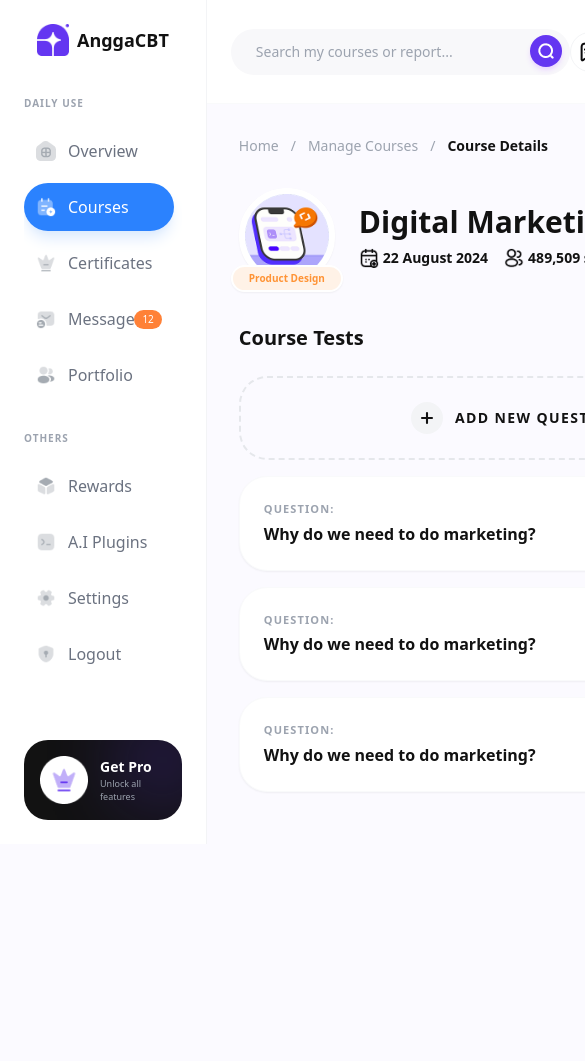
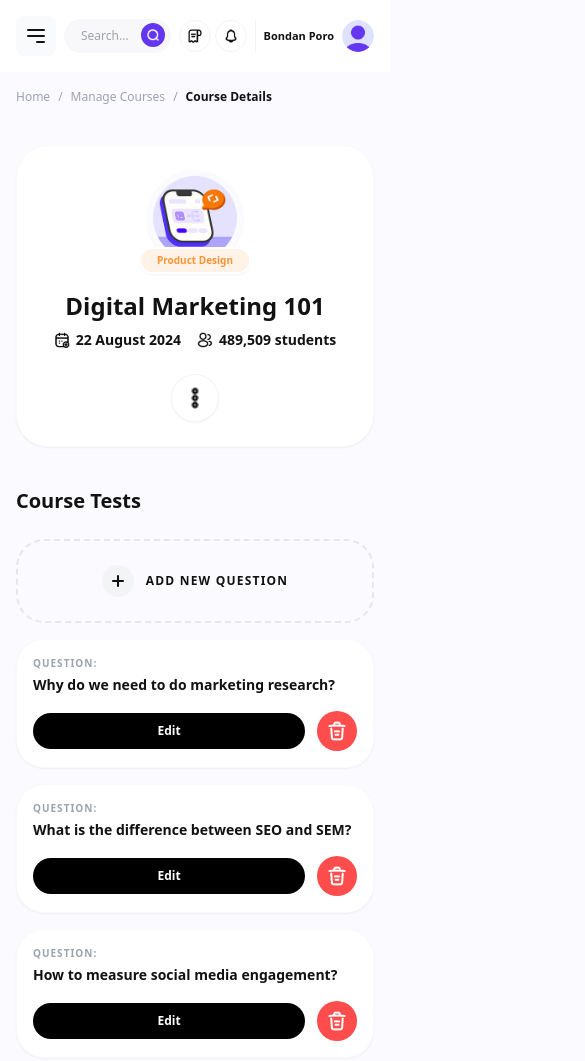
Before and after one commit to Liliang10/Web-AnggaCBT, a website: page courseDetails.html in a window 390 px wide. Shown: the top 1061 px of the page, 585 px wide, since content can reach past the window. Before the commit the page ends 844 px from the top, so only its background shows below. Drawn offline with nearby package versions, Linux system fonts and the light colour scheme.

Commit message:
Update courseDetails.html

```diff
--- a/courseDetails.html
+++ b/courseDetails.html
@@ -4,16 +4,24 @@
     <meta charset="UTF-8">
     <meta name="viewport" content="width=device-width, initial-scale=1.0">
     <script src="https://cdn.tailwindcss.com"></script>
-    <title>Course Details</title>
+    <title>Course Details - AnggaCBT</title>
     <script defer src="https://unpkg.com/alpinejs@3.x.x/dist/cdn.min.js"></script>
 </head>
-<body class="bg-[#FBFAFF] font-sans antialiased text-[#121212] overflow-x-hidden">
+<body class="bg-[#FBFAFF] font-sans antialiased text-[#121212]" x-data="{ sideBarOpen: false }">
 
     <div class="flex min-h-screen">
-        <aside class="w-64 bg-white border-r border-gray-100 flex flex-col p-6 sticky top-0 h-screen">
-            <div class="flex items-center justify-center gap-2 font-bold text-lg mb-10">
-                <img src="images/logo.png" alt="logo" class="w-8">
-                <p>AnggaCBT</p>
+        <aside
+            :class="sideBarOpen ? 'translate-x-0' : '-translate-x-full'"
+            class="fixed inset-y-0 left-0 z-50 w-64 bg-white border-r border-gray-100 flex flex-col p-6 transition-transform duration-300 transform lg:translate-x-0 lg:sticky lg:top-0 lg:h-screen">
+
+            <div class="flex items-center justify-between lg:justify-center gap-2 font-bold text-lg mb-10">
+                <div class="flex items-center gap-2">
+                    <img src="images/logo.png" alt="logo" class="w-8">
+                    <p>AnggaCBT</p>
+                </div>
+                <button @click="sideBarOpen = false" class="lg:hidden">
+                    <svg class="w-6 h-6" fill="none" stroke="currentColor" viewBox="0 0 24 24"><path stroke-linecap="round" stroke-linejoin="round" stroke-width="2" d="M6 18L18 6M6 6l12 12"></path></svg>
+                </button>
             </div>
 
             <div class="flex flex-col gap-8 overflow-y-auto flex-1 custom-scrollbar pr-2">
@@ -26,12 +34,12 @@
                             </a>
                         </li>
                         <li>
-                            <a href="#" class="flex items-center gap-3 p-3 bg-[#2B82FE] text-white rounded-full font-medium shadow-lg shadow-blue-100">
-                                <img src="images/courses.png" alt="" class="w-5 filter brightness-0 invert"> Courses
+                            <a href="#" class="flex items-center gap-3 p-3 bg-[#2B82FE] text-white rounded-full font-medium shadow-lg shadow-purple-100">
+                                <img src="images/courses.png" alt="" class="w-5"> Courses
                             </a>
                         </li>
                         <li>
-                            <a href="#" class="flex items-center gap-3 p-3 text-gray-500 hover:text-[#6436F1] font-medium">
+                            <a href="#" class="flex items-center gap-3 p-3 text-gray-500 hover:text-[#6436F1] font-medium transition-all">
                                 <img src="images/certificates.png" alt="" class="w-5"> Certificates
                             </a>
                         </li>
@@ -44,7 +52,7 @@
                             </a>
                         </li>
                         <li>
-                            <a href="#" class="flex items-center gap-3 p-3 text-gray-500 hover:text-[#6436F1] font-medium">
+                            <a href="#" class="flex items-center gap-3 p-3 text-gray-500 hover:text-[#6436F1] font-medium transition-all">
                                 <img src="images/portfolio.png" alt="" class="w-5"> Portfolio
                             </a>
                         </li>
@@ -64,109 +72,100 @@
 
             <div class="mt-6 bg-[#121212] rounded-3xl p-4 relative overflow-hidden group">
                 <div class="relative z-10 flex items-center gap-3">
-                    <img src="images/crown.png" alt="crown" class="w-12 h-12">
+                    <img src="images/crown.png" alt="crown" class="w-10 h-10">
                     <div>
-                        <p class="text-white font-bold text-sm">Get Pro</p>
-                        <p class="text-gray-400 text-[9px]">Unlock all features</p>
+                        <p class="text-white font-bold text-xs">Get Pro</p>
+                        <p class="text-gray-400 text-[8px]">Unlock all features</p>
                     </div>
                 </div>
-                <div class="absolute -right-5 -top-5 w-20 h-20 bg-[#6436F1] blur-[40px] opacity-30"></div>
+                <div class="absolute -right-5 -top-5 w-16 h-16 bg-[#6436F1] blur-[30px] opacity-30"></div>
             </div>
         </aside>
 
-        <main class="flex-1 flex flex-col">
-            <header class="bg-white p-6 flex items-center justify-between border-b border-gray-50">
-                <div class="relative w-96">
-                    <input type="text" placeholder="Search my courses or report..." class="w-full bg-[#F8F8FA] rounded-full py-3 px-6 outline-none text-sm border border-transparent focus:border-gray-200">
-                    <button class="absolute right-2 top-1.5 bg-[#6436F1] p-2 rounded-full shadow-md shadow-purple-200">
-                        <img src="images/search.png" alt="search" class="w-4 h-4 filter brightness-0 invert">
+        <div x-show="sideBarOpen" @click="sideBarOpen = false" class="fixed inset-0 bg-black bg-opacity-50 z-40 lg:hidden"></div>
+
+        <main class="flex-1 min-w-0 flex flex-col w-full">
+            <header class="bg-white p-4 md:p-6 flex items-center justify-between border-b border-gray-50 gap-2 md:gap-4">
+                <div class="flex items-center gap-2 md:gap-4 flex-1">
+                    <button @click="sideBarOpen = true" class="md:hidden p-2 bg-gray-50 rounded-lg shrink-0">
+                        <svg class="w-6 h-6" fill="none" stroke="currentColor" viewBox="0 0 24 24">
+                            <path stroke-linecap="round" stroke-linejoin="round" stroke-width="2" d="M4 6h16M4 12h16m-7 6h7"></path>
+                        </svg>
                     </button>
+
+                    <div class="relative w-full max-w-[160px] sm:max-w-xs md:max-w-sm lg:max-w-md">
+                        <input type="text" placeholder="Search..."
+                            class="w-full bg-[#F8F8FA] rounded-full py-2 pl-4 pr-10 outline-none text-xs sm:text-sm border border-transparent focus:border-gray-200">
+                        <button class="absolute right-1.5 top-1 bg-[#6436F1] p-1.5 rounded-full">
+                            <img src="images/search.png" alt="search" class="w-3 h-3">
+                        </button>
+                    </div>
                 </div>
 
-                <div class="flex items-center gap-6">
-                    <div class="flex gap-3">
-                        <button class="w-10 h-10 flex items-center justify-center border border-gray-100 rounded-full hover:bg-gray-50"><img src="images/receipt.png" class="w-5"></button>
-                        <button class="w-10 h-10 flex items-center justify-center border border-gray-100 rounded-full hover:bg-gray-50"><img src="images/notification.png" class="w-5"></button>
+                <div class="flex items-center gap-2 md:gap-6 shrink-0">
+                    <div class="flex gap-1 md:gap-3">
+                        <button class="w-8 h-8 md:w-9 md:h-9 flex items-center justify-center border border-gray-100 rounded-full hover:bg-gray-50">
+                            <img src="images/receipt.png" class="w-3.5 md:w-4">
+                        </button>
+                        <button class="w-8 h-8 md:w-9 md:h-9 flex items-center justify-center border border-gray-100 rounded-full hover:bg-gray-50">
+                            <img src="images/notification.png" class="w-3.5 md:w-4">
+                        </button>
                     </div>
-                    <div class="flex items-center gap-3 border-l pl-6 border-gray-100">
+
+                    <div class="flex items-center gap-2 md:gap-3 border-l pl-2 md:pl-4 border-gray-100">
                         <div class="text-right">
-                            <p class="text-[10px] text-gray-400">Howdy</p>
-                            <p class="text-sm font-bold text-[#121212]">Fany Alqo</p>
+                            <p class="text-[10px] text-gray-400 hidden sm:block">Howdy</p>
+                            <p class="text-[11px] sm:text-sm font-bold leading-tight">Bondan Poro</p>
                         </div>
-                        <img src="images/profile_picture.png" alt="profile" class="w-10 h-10 rounded-full object-cover">
+                        <img src="images/profile_picture.png" alt="profile" class="w-8 h-8 md:w-9 md:h-9 rounded-full object-cover">
                     </div>
                 </div>
             </header>
 
-            <section class="p-8 max-w-6xl mx-auto w-full">
-                <nav class="flex items-center gap-3 text-sm text-gray-400 mb-8">
-                    <a href="#" class="hover:text-[#6436F1] transition-colors">Home</a>
+            <section class="p-4 sm:p-6 lg:p-8 max-w-6xl mx-auto w-full">
+                <nav class="flex items-center gap-2 text-xs sm:text-sm text-gray-400 mb-8 overflow-x-auto whitespace-nowrap pb-2">
+                    <a href="#" class="hover:text-[#6436F1]">Home</a>
                     <span>/</span>
-                    <a href="manageCourses.html" class="hover:text-[#6436F1] transition-colors">Manage Courses</a>
+                    <a href="manageCourses.html" class="hover:text-[#6436F1]">Manage Courses</a>
                     <span>/</span>
                     <span class="text-[#121212] font-semibold">Course Details</span>
                 </nav>
 
-                <div class="flex items-center justify-between mb-10">
-                    <div class="flex items-center gap-6">
-                        <div class="relative">
-                            <div class="w-24 h-24 bg-[#E0E9FF] rounded-full flex items-center justify-center overflow-hidden border-[6px] border-white shadow-sm">
+                <div class="flex flex-col md:flex-row md:items-center justify-between gap-6 mb-10 bg-white p-6 rounded-[32px] border border-gray-50 shadow-sm">
+                    <div class="flex flex-col sm:flex-row items-center gap-6">
+                        <div class="relative shrink-0">
+                            <div class="w-24 h-24 bg-[#E0E9FF] rounded-full flex items-center justify-center overflow-hidden border-[6px] border-[#FBFAFF] shadow-sm">
                                 <img src="images/BigWebDevelopment.png" alt="Course Thumbnail" class="w-full h-full object-cover">
                             </div>
-                            <div class="absolute -bottom-2 left-1/2 -translate-x-1/2 bg-[#FFF2E7] text-[#FF9335] text-[10px] font-bold px-4 py-1 rounded-full border-2 border-white shadow-sm whitespace-nowrap">
+                            <div class="absolute -bottom-2 left-1/2 -translate-x-1/2 bg-[#FFF2E7] text-[#FF9335] text-[10px] font-bold px-4 py-1 rounded-full border-2 border-white whitespace-nowrap shadow-sm">
                                 Product Design
                             </div>
                         </div>
 
-                        <div>
-                            <h1 class="text-3xl font-extrabold text-[#121212] mb-2">Digital Marketing 101</h1>
-                            <div class="flex items-center gap-4 text-sm text-gray-500">
-                                <div class="flex items-center gap-1">
-                                    <img src="images/calendar.png" class="w-5 h-5">
+                        <div class="text-center sm:text-left">
+                            <h1 class="text-2xl sm:text-3xl font-extrabold text-[#121212] mb-2">Digital Marketing 101</h1>
+                            <div class="flex flex-wrap justify-center sm:justify-start items-center gap-4 text-sm text-gray-500">
+                                <div class="flex items-center gap-1.5">
+                                    <img src="images/calendar.png" class="w-4 h-4">
                                     <span class="font-semibold text-[#121212]">22 August 2024</span>
                                 </div>
-                                <div class="flex items-center gap-1">
-                                    <img src="images/profile_2user.png" class="w-5 h-5">
+                                <div class="flex items-center gap-1.5">
+                                    <img src="images/profile_2user.png" class="w-4 h-4">
                                     <span class="font-semibold text-[#121212]">489,509 students</span>
                                 </div>
                             </div>
                         </div>
                     </div>
 
-                    <div x-data="{ open: false }" class="relative inline-block">
-                        <button @click="open = !open"
-                                class="w-12 h-12 flex items-center justify-center bg-white border border-gray-100 rounded-full hover:bg-gray-50 shadow-sm transition-all focus:outline-none">
+                    <div x-data="{ open: false }" class="relative self-center md:self-auto">
+                        <button @click="open = !open" class="w-12 h-12 flex items-center justify-center bg-white border border-gray-100 rounded-full hover:bg-gray-50 shadow-sm transition-all">
                             <img src="images/more.png" alt="more" class="w-6">
                         </button>
-
-                        <div x-show="open"
-                            @click.away="open = false"
-                            x-transition:enter="transition ease-out duration-100"
-                            x-transition:enter-start="transform opacity-0 scale-95"
-                            x-transition:enter-end="transform opacity-100 scale-100"
-                            class="absolute right-0 mt-2 w-[220px] bg-white rounded-2xl shadow-xl border border-gray-100 z-50 overflow-hidden">
-
-                            <div class="flex flex-col py-2">
-                                <a href="addStudents.html" class="px-4 py-3 text-[12px] flex items-center gap-3 font-bold text-gray-700 hover:bg-gray-50 hover:text-[#6436F1] transition-colors border-b border-gray-50">
-                                    <img src="images/profile_2user.png" class="w-5 h-5 object-contain" alt="">
-                                    <span>Add Students</span>
-                                </a>
-
-                                <a href="#" class="px-4 py-3 text-[12px] flex items-center gap-3 font-bold text-gray-700 hover:bg-gray-50 hover:text-[#6436F1] transition-colors border-b border-gray-50">
-                                    <img src="images/calendar.png" class="w-5 h-5 object-contain" alt="">
-                                    <span>Edit Course Details</span>
-                                </a>
-
-                                <a href="#" class="px-4 py-3 text-[12px] flex items-center gap-3 font-bold text-gray-700 hover:bg-gray-50 hover:text-[#6436F1] transition-colors border-b border-gray-50">
-                                    <img src="images/crowns.png" class="w-5 h-5 object-contain" alt="">
-                                    <span>Upload Certificate</span>
-                                </a>
-
-                                <a href="#" class="px-4 py-3 text-[12px] flex items-center gap-3 font-bold text-[#FF4C4C] hover:bg-red-50 transition-colors">
-                                    <img src="images/trashs.png" class="w-5 h-5 object-contain" alt="">
-                                    <span>Delete Course</span>
-                                </a>
-                            </div>
+                        <div x-show="open" @click.away="open = false" x-cloak x-transition class="absolute right-0 mt-2 w-52 bg-white rounded-2xl shadow-xl border border-gray-100 z-50 overflow-hidden">
+                            <a href="addStudents.html" class="flex items-center gap-3 px-4 py-3 text-xs font-bold text-gray-700 hover:bg-gray-50 wrap-break-word"><img src="images/profile_2user.png" class="w-4 h-4"> Add Students</a>
+                            <a href="#" class="flex items-center gap-3 px-4 py-3 text-xs font-bold text-gray-700 hover:bg-gray-50 wrap-break-word"><img src="images/calendar.png" class="w-4 h-4"> Edit Details</a>
+                            <a href="#" class="flex items-center gap-3 px-4 py-3 text-xs font-bold text-gray-700 hover:bg-gray-50 wrap-break-word"><img src="images/crowns.png" class="w-4 h-4"> Upload Certificate</a>
+                            <a href="#" class="flex items-center gap-3 px-4 py-3 text-xs font-bold text-red-500 hover:bg-red-50 border-t border-gray-50 wrap-break-word"><img src="images/trashs.png" class="w-4 h-4"> Delete Course</a>
                         </div>
                     </div>
                 </div>
@@ -176,58 +175,52 @@
                 </div>
 
                 <div class="grid gap-4">
-                    <a href="addQuestion.html" class="border-2 border-dashed  rounded-[28px] p-6 flex items-center justify-center gap-3 hover:border-[#6436F1] hover:text-[#6436F1] transition-all group">
+                    <a href="addQuestion.html" class="border-2 border-dashed border-gray-200 rounded-[28px] p-6 flex items-center justify-center gap-3 hover:border-[#6436F1] hover:text-[#6436F1] transition-all group">
                         <div class="w-8 h-8 bg-gray-100 rounded-full flex items-center justify-center group-hover:bg-[#6436F1] group-hover:text-white transition-colors">
                             <svg class="w-5 h-5" fill="none" stroke="currentColor" viewBox="0 0 24 24"><path stroke-linecap="round" stroke-linejoin="round" stroke-width="2.5" d="M12 6v6m0 0v6m0-6h6m-6 0H6"></path></svg>
                         </div>
-                        <span class="font-bold text-sm uppercase tracking-widest">Add New Question</span>
+                        <span class="font-bold text-xs sm:text-sm uppercase tracking-widest">Add New Question</span>
                     </a>
 
-                    <div class="bg-white p-6 rounded-[28px] border border-gray-50 flex justify-between items-center shadow-sm hover:ring-2 hover:ring-[#6436F1]/10 transition-all group">
+                    <div class="bg-white p-4 sm:p-6 rounded-[28px] border border-gray-50 flex flex-col sm:flex-row justify-between items-start sm:items-center gap-4 shadow-sm hover:ring-2 hover:ring-[#6436F1]/10 transition-all">
                         <div class="flex items-center gap-5">
                             <div>
-                                <p class="text-[11px] font-bold text-gray-400 uppercase tracking-widest mb-1">Question:</p>
-                                <p class="text-base font-bold text-[#121212]">Why do we need to do marketing?</p>
+                                <p class="text-[10px] font-bold text-gray-400 uppercase tracking-widest mb-1">Question:</p>
+                                <p class="text-sm sm:text-base font-bold text-[#121212]">Why do we need to do marketing research?</p>
                             </div>
                         </div>
-                        <div class="flex items-center gap-3">
-                            <a href="#" class="bg-black text-white px-6 py-2.5 rounded-full text-xs font-bold hover:bg-[#6436F1] transition-colors">
-                                Edit
-                            </a>
+                        <div class="flex items-center gap-3 w-full sm:w-auto">
+                            <a href="#" class="flex-1 sm:flex-none text-center bg-black text-white px-6 py-2.5 rounded-full text-xs font-bold hover:bg-[#6436F1] transition-colors">Edit</a>
                             <button class="bg-[#FF4C4C] p-2.5 rounded-full hover:bg-red-600 transition-colors">
                                 <img src="images/trash.png" class="w-5 filter brightness-0 invert" alt="delete">
                             </button>
                         </div>
                     </div>
 
-                    <div class="bg-white p-6 rounded-[28px] border border-gray-50 flex justify-between items-center shadow-sm hover:ring-2 hover:ring-[#6436F1]/10 transition-all group">
+                    <div class="bg-white p-4 sm:p-6 rounded-[28px] border border-gray-50 flex flex-col sm:flex-row justify-between items-start sm:items-center gap-4 shadow-sm hover:ring-2 hover:ring-[#6436F1]/10 transition-all">
                         <div class="flex items-center gap-5">
                             <div>
-                                <p class="text-[11px] font-bold text-gray-400 uppercase tracking-widest mb-1">Question:</p>
-                                <p class="text-base font-bold text-[#121212]">Why do we need to do marketing?</p>
+                                <p class="text-[10px] font-bold text-gray-400 uppercase tracking-widest mb-1">Question:</p>
+                                <p class="text-sm sm:text-base font-bold text-[#121212]">What is the difference between SEO and SEM?</p>
                             </div>
                         </div>
-                        <div class="flex items-center gap-3">
-                            <a href="#" class="bg-black text-white px-6 py-2.5 rounded-full text-xs font-bold hover:bg-[#6436F1] transition-colors">
-                                Edit
-                            </a>
+                        <div class="flex items-center gap-3 w-full sm:w-auto">
+                            <a href="#" class="flex-1 sm:flex-none text-center bg-black text-white px-6 py-2.5 rounded-full text-xs font-bold hover:bg-[#6436F1] transition-colors">Edit</a>
                             <button class="bg-[#FF4C4C] p-2.5 rounded-full hover:bg-red-600 transition-colors">
                                 <img src="images/trash.png" class="w-5 filter brightness-0 invert" alt="delete">
                             </button>
                         </div>
                     </div>
 
-                    <div class="bg-white p-6 rounded-[28px] border border-gray-50 flex justify-between items-center shadow-sm hover:ring-2 hover:ring-[#6436F1]/10 transition-all group">
+                    <div class="bg-white p-4 sm:p-6 rounded-[28px] border border-gray-50 flex flex-col sm:flex-row justify-between items-start sm:items-center gap-4 shadow-sm hover:ring-2 hover:ring-[#6436F1]/10 transition-all">
                         <div class="flex items-center gap-5">
                             <div>
-                                <p class="text-[11px] font-bold text-gray-400 uppercase tracking-widest mb-1">Question:</p>
-                                <p class="text-base font-bold text-[#121212]">Why do we need to do marketing?</p>
+                                <p class="text-[10px] font-bold text-gray-400 uppercase tracking-widest mb-1">Question:</p>
+                                <p class="text-sm sm:text-base font-bold text-[#121212]">How to measure social media engagement?</p>
                             </div>
                         </div>
-                        <div class="flex items-center gap-3">
-                            <a href="#" class="bg-black text-white px-6 py-2.5 rounded-full text-xs font-bold hover:bg-[#6436F1] transition-colors">
-                                Edit
-                            </a>
+                        <div class="flex items-center gap-3 w-full sm:w-auto">
+                            <a href="#" class="flex-1 sm:flex-none text-center bg-black text-white px-6 py-2.5 rounded-full text-xs font-bold hover:bg-[#6436F1] transition-colors">Edit</a>
                             <button class="bg-[#FF4C4C] p-2.5 rounded-full hover:bg-red-600 transition-colors">
                                 <img src="images/trash.png" class="w-5 filter brightness-0 invert" alt="delete">
                             </button>
@@ -239,6 +232,9 @@
     </div>
 
     <style>
+        [x-cloak] {
+            display: none !important;
+        }
         ::-webkit-scrollbar {
             width: 6px;
         }
```
